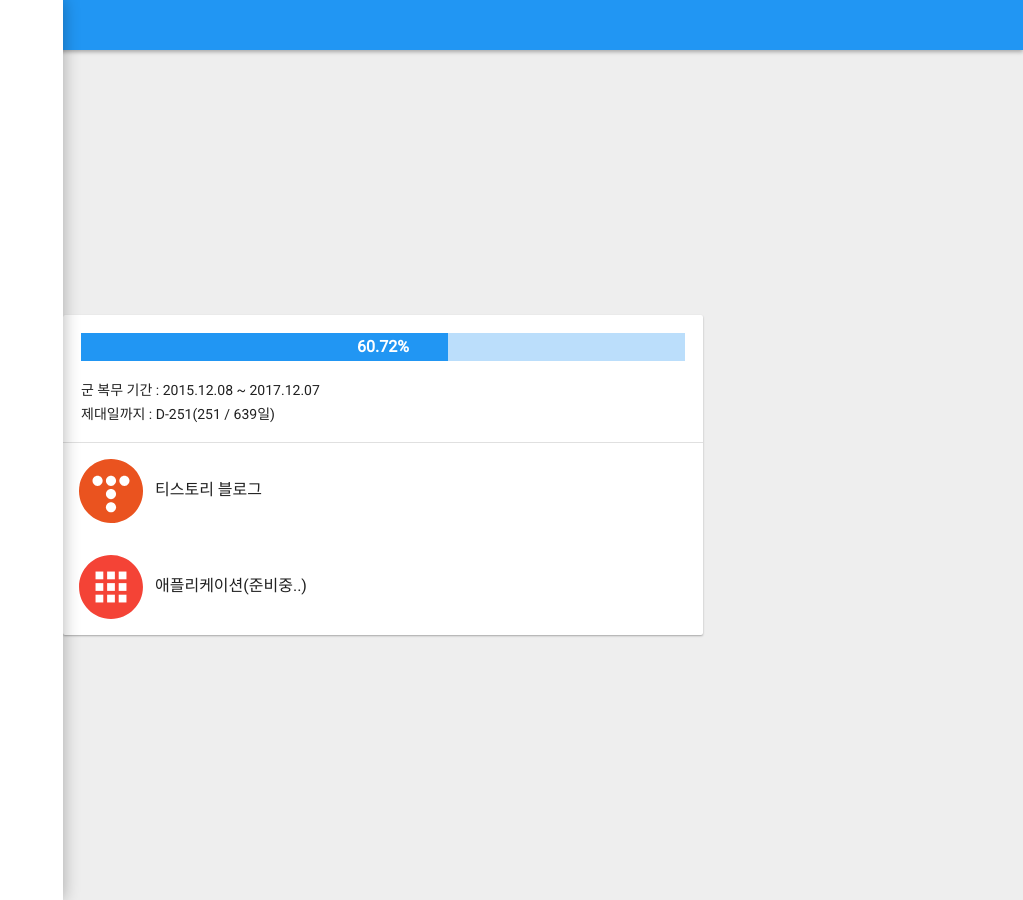
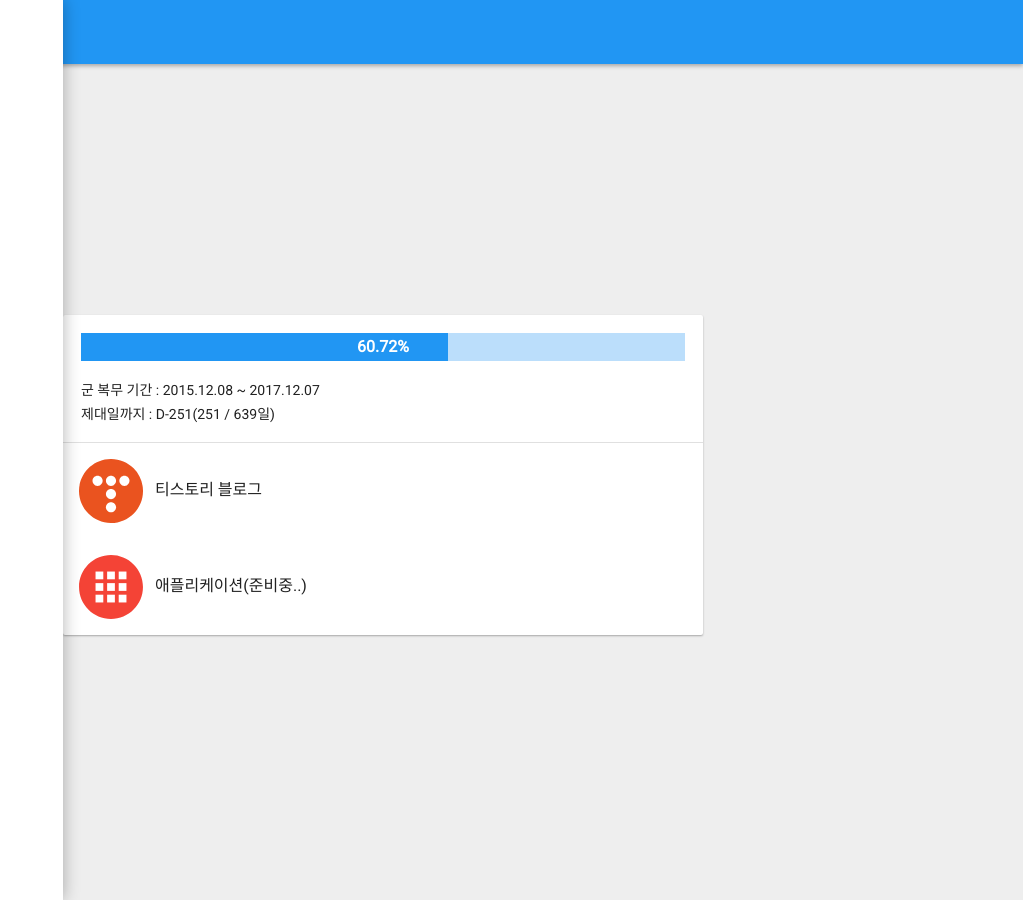
Before and after one commit to opnay/opnay.github.io, a Jekyll site: the page built from index.html, in a window 1280 px wide. Shown: the whole page, without its empty margins (257-1280 px from the left). Built offline with Jekyll 4.4.1, drawn with Linux system fonts in a browser that asks for light colours; some web fonts are replaced.

Commit message:
layouts: default: increase '.nav' height to 64px

```diff
--- a/css/index.css
+++ b/css/index.css
@@ -8,9 +8,9 @@ html, body {margin:0; padding:0;}
 .flex.vertical {flex-direction:column;}
 
 /* Top Nav */
-.nav {z-index:100; background:#2196F3; height:50px; width:100%; top:0; left:0; position:fixed; overflow:hidden; box-shadow:0 2px 4px 0 rgba(0,0,0,0.3);}
+.nav {z-index:100; background:#2196F3; height:64px; width:100%; top:0; left:0; position:fixed; overflow:hidden; box-shadow:0 2px 4px 0 rgba(0,0,0,0.3);}
 .nav .title {
-	display:block; margin:0 24px; line-height:50px; font-size:24px;
+	display:block; margin:0 24px; line-height:64px; font-size:24px;
 	-webkit-transform:translateY(0);
 	transform:translateY(0);
 }
```
